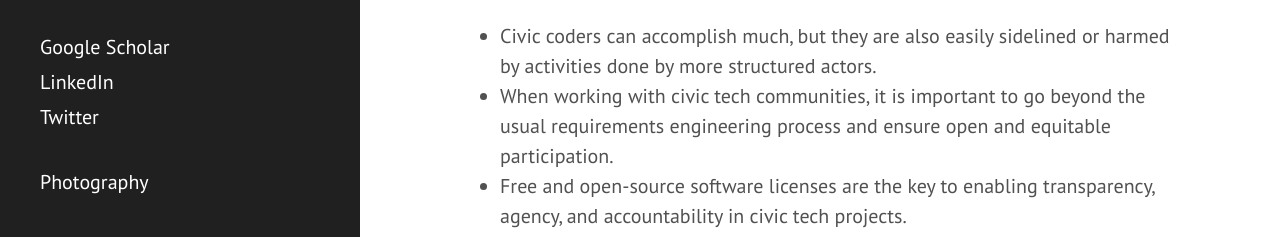
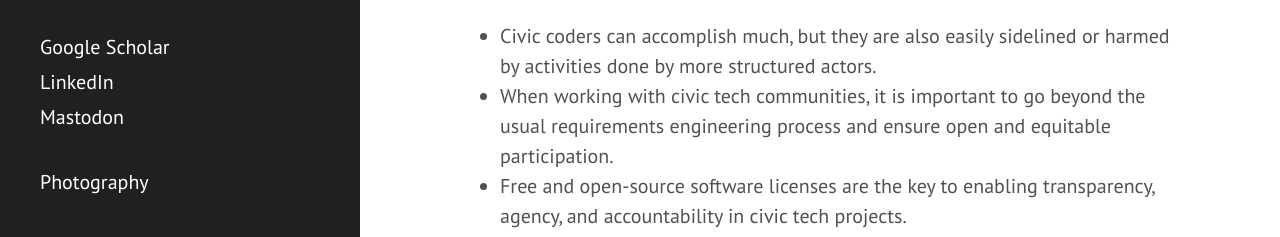
Before and after one commit to aknutas/aknutas.github.io, a Jekyll site: the page built from index.html, in a window 1280 px wide and 900 px high, scrolled down 509 px. Shown: the part 660-897 px from the top of the window. Built offline with Jekyll 4.4.1, drawn with Linux system fonts in a browser that asks for light colours; the list of posts is cut into pages by our own code.

Commit message:
Update sidebar.html
Migrated from Twitter to Mastodon

```diff
--- a/_includes/sidebar.html
+++ b/_includes/sidebar.html
@@ -29,7 +29,7 @@
       <br/>
       <a class="sidebar-nav-item" href="https://scholar.google.com/citations?user=svyPd-YAAAAJ">Google Scholar</a>
       <a class="sidebar-nav-item" href="https://www.linkedin.com/in/anttiknutas/">LinkedIn</a>
-      <a class="sidebar-nav-item" href="https://twitter.com/aknutas">Twitter</a>
+      <a class="sidebar-nav-item" href="https://fosstodon.org/@aknutas">Mastodon</a>
       <br/>
       <a class="sidebar-nav-item" href="https://aknutas.kuvat.fi/photos/">Photography</a>
     </nav>
```
